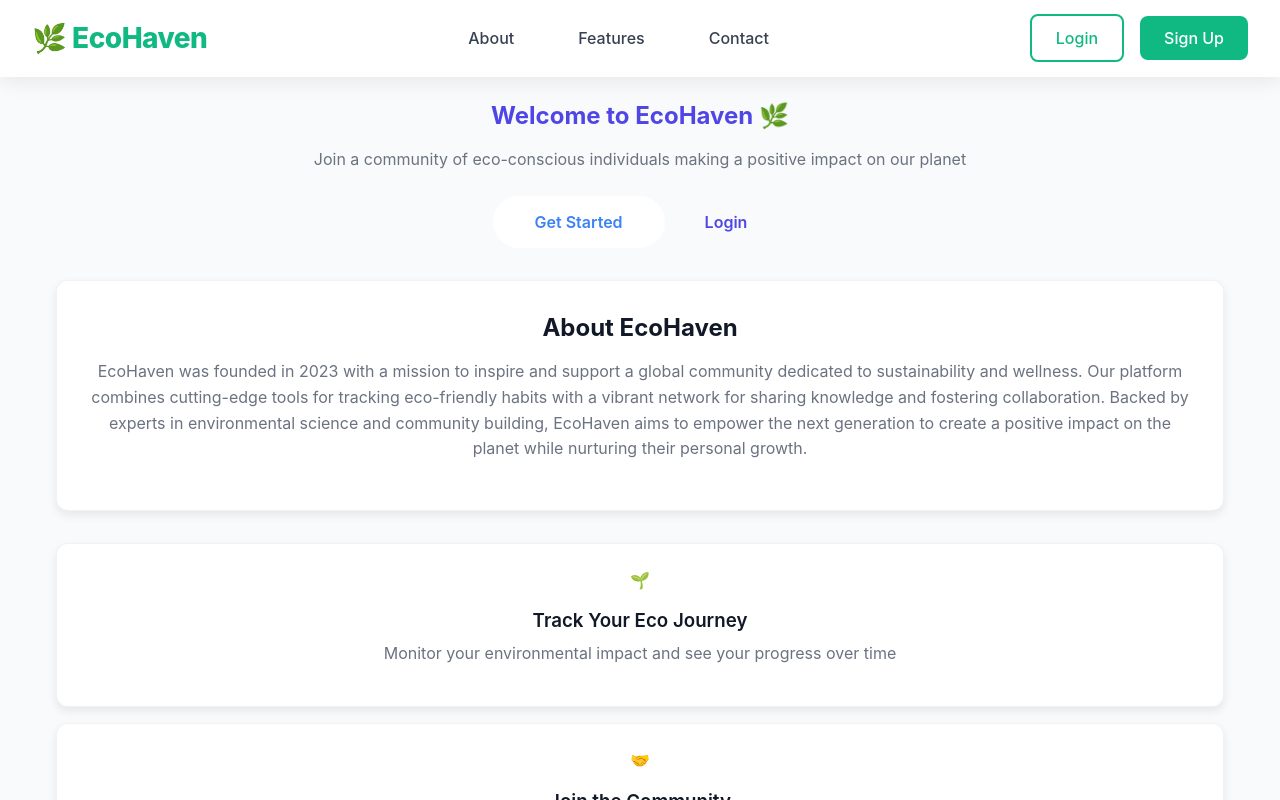
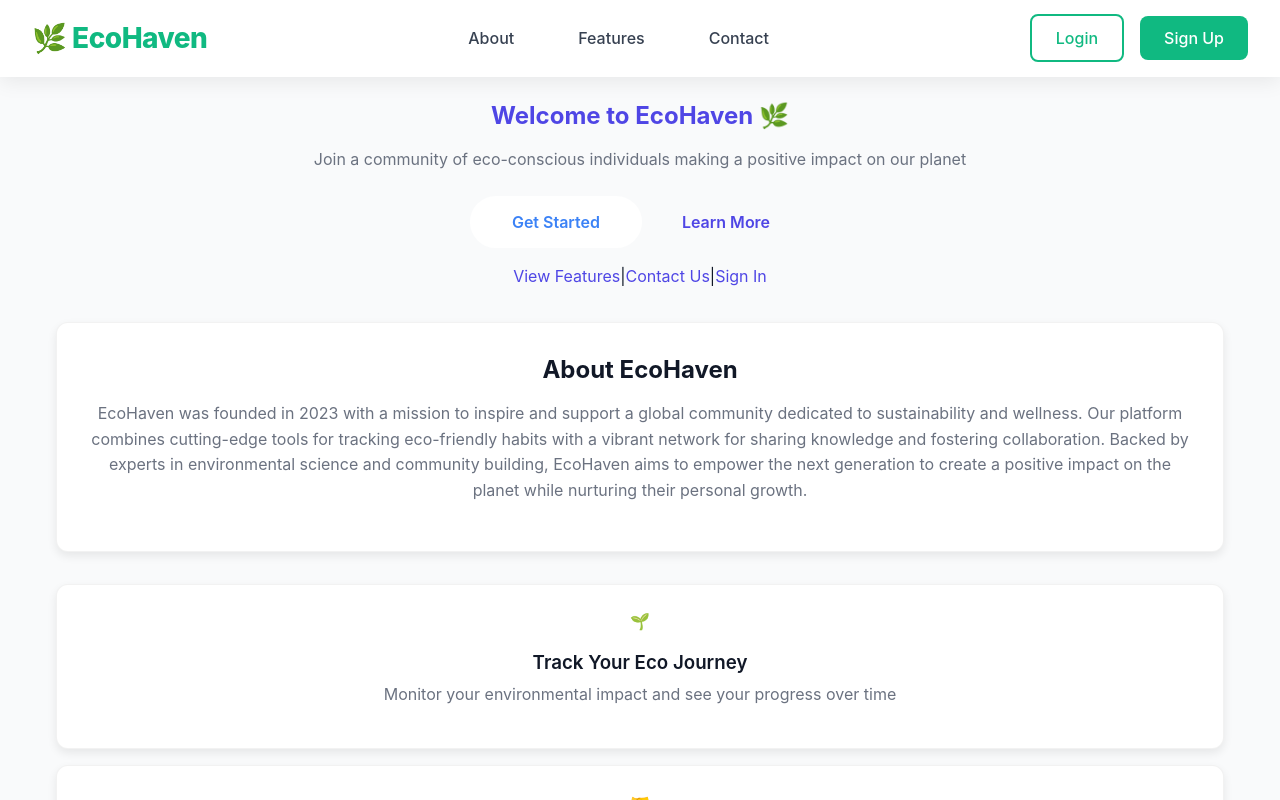
Before and after one commit to jayanth0075/ECOHAVEN, a React (Create React App) app in the folder ecohaven-frontend/: page / in a window 1280 px wide. Shown: the top 800 px of the page. Built offline with nearby package versions, Linux system fonts and the light colour scheme; no server answers.

Commit message:
feat: enhance landing page with links to public pages

```diff
--- a/ecohaven-frontend/src/pages/landing.js
+++ b/ecohaven-frontend/src/pages/landing.js
@@ -46,8 +46,21 @@ const Landing = () => {
             <Link to="/register" className="btn btn-primary btn-lg">
               Get Started
             </Link>
-            <Link to="/login" className="btn btn-outline btn-lg">
-              Login
+            <Link to="/about" className="btn btn-outline btn-lg">
+              Learn More
+            </Link>
+          </div>
+          <div className="flex flex-wrap justify-center gap-4 mt-4">
+            <Link to="/features" className="text-link">
+              View Features
+            </Link>
+            <span className="text-gray-400">|</span>
+            <Link to="/contact" className="text-link">
+              Contact Us
+            </Link>
+            <span className="text-gray-400">|</span>
+            <Link to="/login" className="text-link">
+              Sign In
             </Link>
           </div>
         </motion.div>
```
